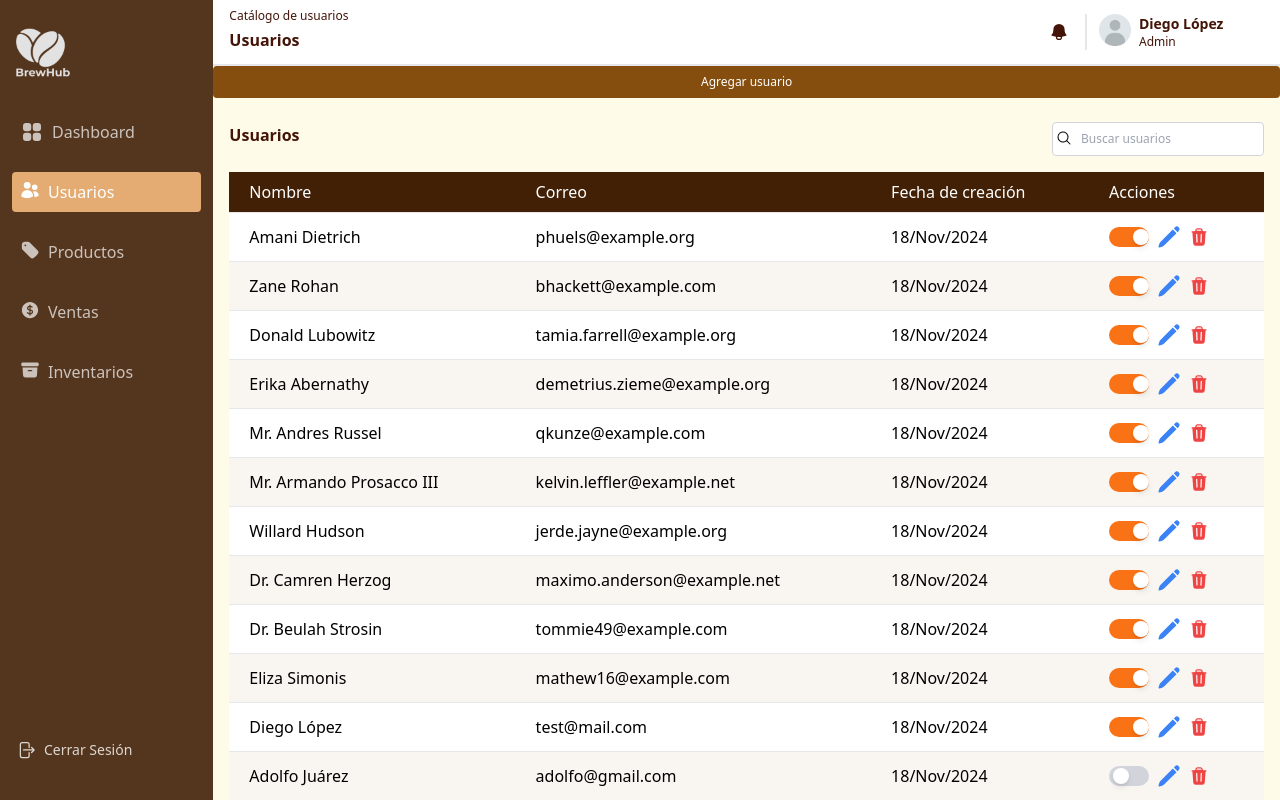
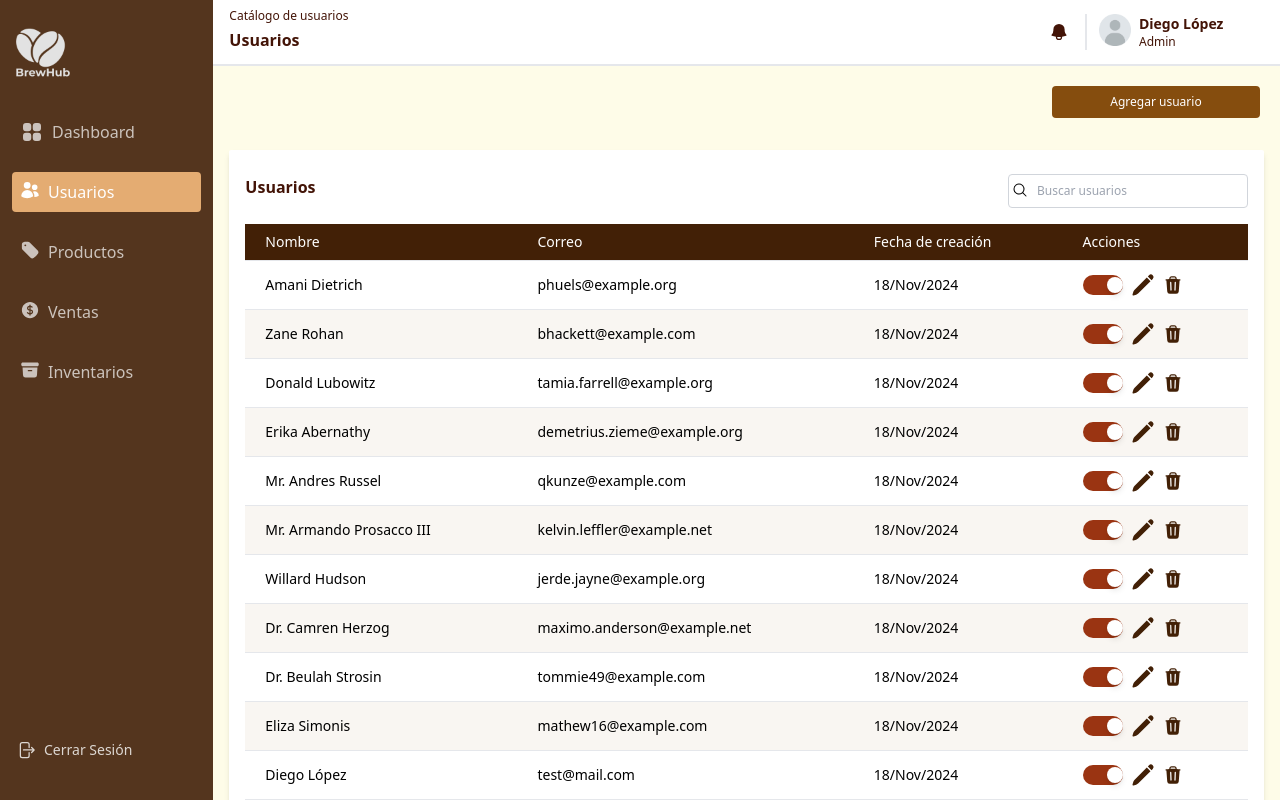
Before and after one commit to GJZ26/BrewHub, a React (Vite) app in the folder brewhub-frontend/: page /dashboard in a window 1280 px wide. Built offline with nearby package versions, Linux system fonts and the light colour scheme.

Commit message:
fix: Fixing positions

```diff
--- a/brewhub-frontend/package.json
+++ b/brewhub-frontend/package.json
@@ -13,7 +13,8 @@
     "axios": "^1.7.7",
     "react": "^18.3.1",
     "react-dom": "^18.3.1",
-    "react-router-dom": "^6.28.0"
+    "react-router-dom": "^6.28.0",
+    "solid-toast": "^0.5.0"
   },
   "devDependencies": {
     "@eslint/js": "^9.13.0",
--- a/brewhub-frontend/src/atoms/Buttons.tsx
+++ b/brewhub-frontend/src/atoms/Buttons.tsx
@@ -3,13 +3,15 @@ import { MouseEventHandler, ReactNode } from "react";
 export default function Button({
   children,
   onClick,
+  className,
 }: {
   children: ReactNode;
   onClick?: MouseEventHandler;
+  className?:string
 }) {
   return (
     <button
-      className="bg-yellow-800 text-white font-medium py-2 px-4 rounded text-center w-full text-xs hover:bg-yellow-900 transition-colors"
+      className={`bg-yellow-800 text-white font-medium py-2 px-4 rounded text-center w-full text-xs hover:bg-yellow-900 transition-colors ${className}`}
       onClick={onClick}
     >
       {children}
--- a/brewhub-frontend/src/molecules/SearchInput.tsx
+++ b/brewhub-frontend/src/molecules/SearchInput.tsx
@@ -7,7 +7,7 @@ export default function SearchInput({ placeholder }: { placeholder: string }) {
         <SearchIcon />
       </div>
       <input
-        className="bg-opacity-10 p-2 border border-gray-300 rounded placeholder:font-normal outline-none focus:outline-none focus:ring-1 focus:ring-orange-200 text-xs mt-2 pl-7"
+        className="bg-opacity-10 p-2 border border-gray-300 rounded placeholder:font-normal outline-none focus:outline-none focus:ring-1 focus:ring-orange-200 text-xs mt-2 pl-7 max-w-60 w-60"
         type="search"
         placeholder={placeholder}
       />
--- /dev/null
+++ b/brewhub-frontend/src/organisms/Modal.tsx
@@ -0,0 +1,87 @@
+import { useState } from "react";
+
+export default function Modal() {
+  const [isActive, setIsActive] = useState(false);
+
+  return (
+    <>
+      {/* Botón para abrir el modal */}
+      <button
+        onClick={() => setIsActive(true)}
+        className="px-4 py-2 bg-blue-600 text-white rounded hover:bg-blue-700"
+      >
+        Registrar Usuario
+      </button>
+
+      {/* Modal */}
+      {isActive && (
+        <div
+          className="fixed inset-0 bg-black bg-opacity-50 flex justify-center items-center z-50"
+          onClick={() => setIsActive(false)} // Cierra el modal al hacer clic fuera del contenido
+        >
+          <div
+            className="bg-white rounded-lg shadow-lg p-6 w-96"
+            onClick={(e) => e.stopPropagation()} // Evita cerrar al hacer clic dentro
+          >
+            {/* Título */}
+            <h2 className="text-2xl font-bold mb-4">Registrar Usuario</h2>
+
+            {/* Formulario */}
+            <form className="space-y-4">
+              <div>
+                <label className="block font-semibold mb-1">Nombre</label>
+                <input
+                  type="text"
+                  className="w-full border border-gray-300 rounded p-2 focus:outline-none focus:ring-2 focus:ring-blue-500"
+                  placeholder="Nombre completo"
+                  required
+                />
+              </div>
+              <div>
+                <label className="block font-semibold mb-1">Email</label>
+                <input
+                  type="email"
+                  className="w-full border border-gray-300 rounded p-2 focus:outline-none focus:ring-2 focus:ring-blue-500"
+                  placeholder="ejemplo@email.com"
+                  required
+                />
+              </div>
+              <div>
+                <label className="block font-semibold mb-1">Contraseña</label>
+                <input
+                  type="password"
+                  className="w-full border border-gray-300 rounded p-2 focus:outline-none focus:ring-2 focus:ring-blue-500"
+                  placeholder="********"
+                  required
+                />
+              </div>
+              <div className="flex items-center gap-2">
+                <label className="block font-semibold">¿Activar usuario?</label>
+                <input
+                  type="checkbox"
+                  className="w-5 h-5"
+                />
+              </div>
+              {/* Botones */}
+              <div className="flex justify-end gap-2">
+                <button
+                  type="button"
+                  onClick={() => setIsActive(false)}
+                  className="px-4 py-2 bg-gray-300 rounded hover:bg-gray-400"
+                >
+                  Cancelar
+                </button>
+                <button
+                  type="submit"
+                  className="px-4 py-2 bg-blue-600 text-white rounded hover:bg-blue-700"
+                >
+                  Guardar
+                </button>
+              </div>
+            </form>
+          </div>
+        </div>
+      )}
+    </>
+  );
+}
--- a/brewhub-frontend/src/organisms/UserTable.tsx
+++ b/brewhub-frontend/src/organisms/UserTable.tsx
@@ -127,7 +127,7 @@ function ToggleSwitch({
   return (
     <div
       className={`w-10 h-5 flex items-center rounded-full p-1 cursor-pointer ${
-        isActive ? "bg-orange-500" : "bg-gray-300"
+        isActive ? "bg-orange-800" : "bg-gray-300"
       }`}
       onClick={onChange}
     >
@@ -149,20 +149,20 @@ export default function UserTable() {
   };
 
   return (
-    <div className="p-4">
+    <div className="p-4 bg-white my-3 mx-4 shadow-md rounded-sm">
       {/* Header */}
       <div className="flex justify-between items-center mb-4">
         <Title>Usuarios</Title>
         <SearchInput placeholder="Buscar usuarios" />
       </div>
       {/* Table */}
-      <table className="w-full border-collapse text-left bg-white">
+      <table className="w-full border-collapse text-left">
         <thead className="bg-yellow-950 text-white">
           <tr>
-            <th className="px-5 py-2 font-normal">Nombre</th>
-            <th className="px-5 py-2 font-normal">Correo</th>
-            <th className="px-5 py-2 font-normal">Fecha de creación</th>
-            <th className="px-5 py-2 font-normal">Acciones</th>
+            <th className="px-5 py-2 font-normal text-sm">Nombre</th>
+            <th className="px-5 py-2 font-normal text-sm">Correo</th>
+            <th className="px-5 py-2 font-normal text-sm">Fecha de creación</th>
+            <th className="px-5 py-2 font-normal text-sm">Acciones</th>
           </tr>
         </thead>
         <tbody>
@@ -171,18 +171,20 @@ export default function UserTable() {
               key={user.id}
               className="border-t border-gray-200 hover:bg-gray-50 even:bg-yellow-800 even:bg-opacity-5"
             >
-              <td className="py-3 px-5">{user.name}</td>
-              <td className="py-3 px-5">{user.email}</td>
-              <td className="py-3 px-5">{formatDate(user.createdAt)}</td>
-              <td className="py-3 px-5 flex items-center gap-2">
+              <td className="py-3 px-5 text-sm">{user.name}</td>
+              <td className="py-3 px-5 text-sm">{user.email}</td>
+              <td className="py-3 px-5 text-sm">
+                {formatDate(user.createdAt)}
+              </td>
+              <td className="py-3 px-5 flex items-center gap-2 text-yellow-950">
                 <ToggleSwitch
                   isActive={user.isActive}
                   onChange={() => toggleActive(user.id)}
                 />
-                <button className="text-blue-500 hover:text-blue-700">
+                <button className="hover:text-yellow-900 transition-colors">
                   <EditIcon />
                 </button>
-                <button className="text-red-500 hover:text-red-700">
+                <button className="hover:text-yellow-900 transition-colors">
                   <TrashIcon />
                 </button>
               </td>
--- a/brewhub-frontend/src/templates/UsersTemplate.tsx
+++ b/brewhub-frontend/src/templates/UsersTemplate.tsx
@@ -3,8 +3,10 @@ import UserTable from "../organisms/UserTable";
 
 export default function UserTemplate() {
   return (
-    <main className="bg-yellow-50">
-      <Button>Agregar usuario</Button>
+    <main className="bg-yellow-50 py-5 flex flex-col">
+      <div className="flex justify-end mb-5">
+        <Button className="max-w-52 mr-5">Agregar usuario</Button>
+      </div>
       <UserTable />
     </main>
   );
```
Also changed, not shown: 1 other file (tests, documents, lock files or other folders).
